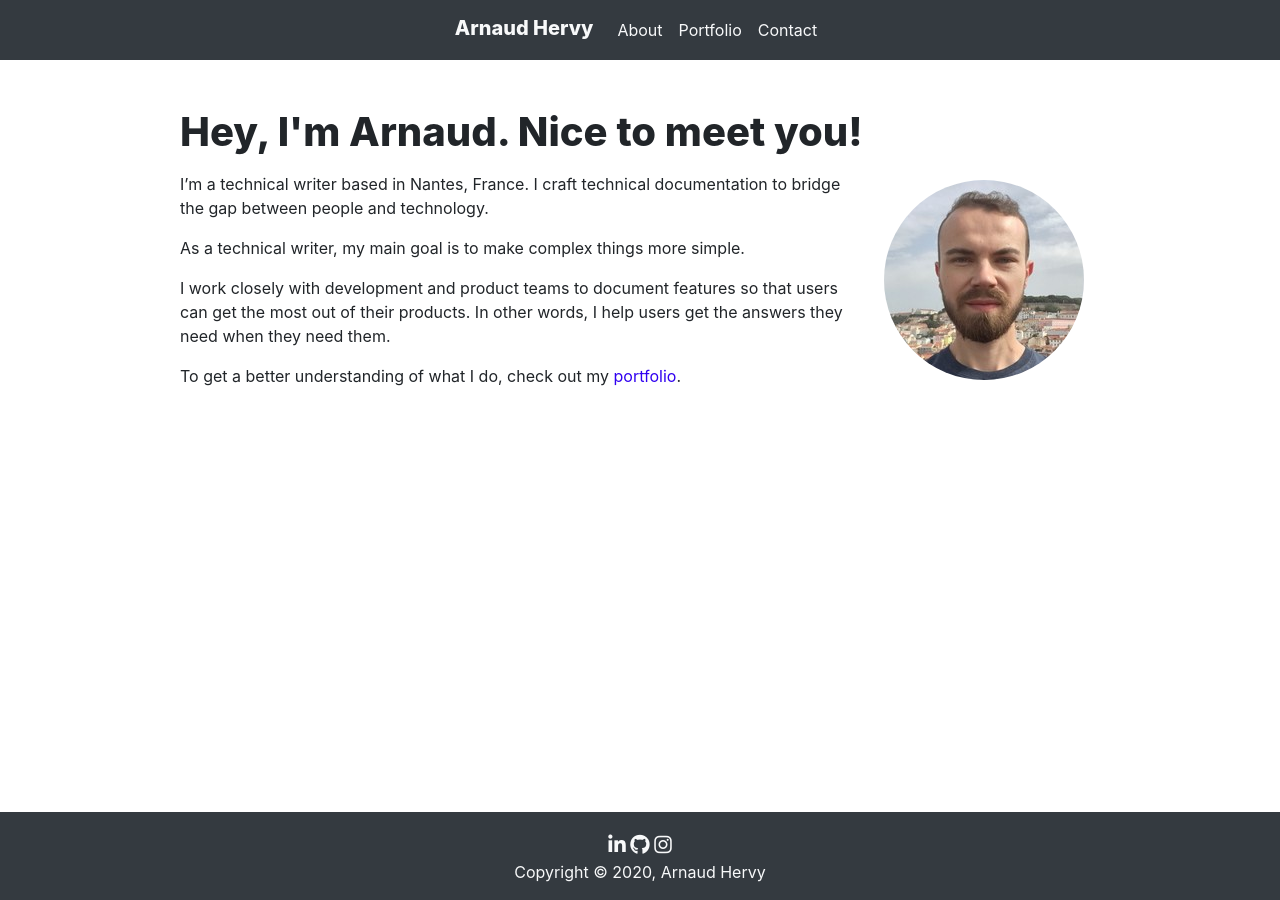
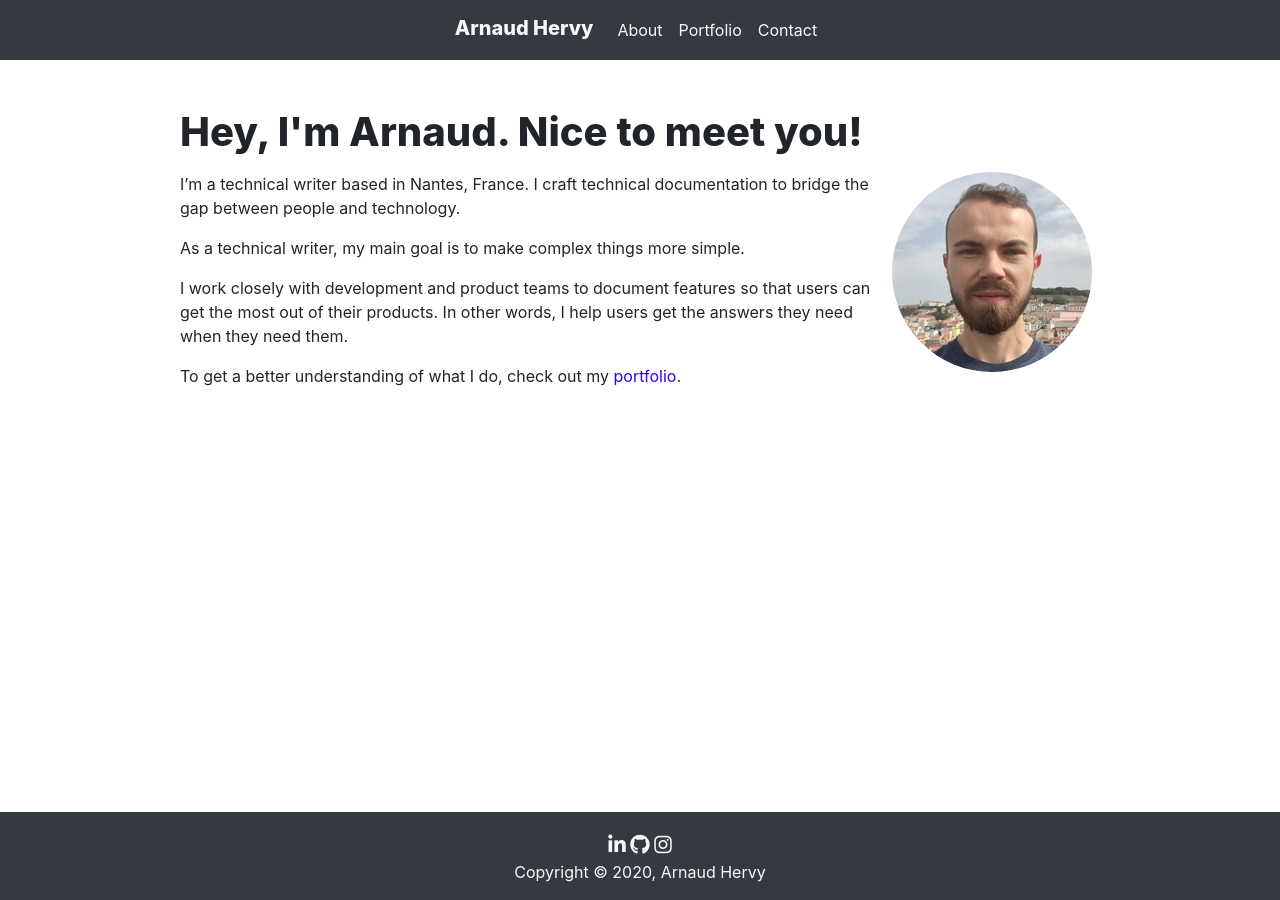
Before and after one commit to ahervy/www, a Jekyll site: the page built from index.md, in a window 1280 px wide. Built offline with Jekyll 4.4.1, drawn with Linux system fonts in a browser that asks for light colours; nearby versions of some CDN libraries.

Commit message:
Fixed image padding on home page

```diff
--- a/index.md
+++ b/index.md
@@ -4,7 +4,7 @@ title: Hey, I'm Arnaud. Nice to meet you!
 permalink: /
 ---
 
-![Arnaud Hervy](/assets/images/arnaud.jpg){: .rounded-circle .float-right .p-3}
+![Arnaud Hervy](/assets/images/arnaud.jpg){: .rounded-circle .float-right .p-2}
 
 I'm a technical writer based in Nantes, France. I craft technical documentation to bridge the gap between people and technology.
 
```
